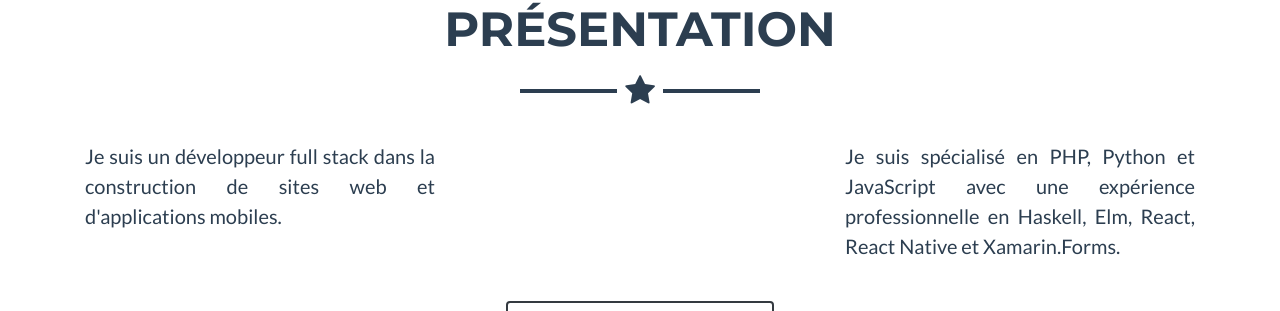
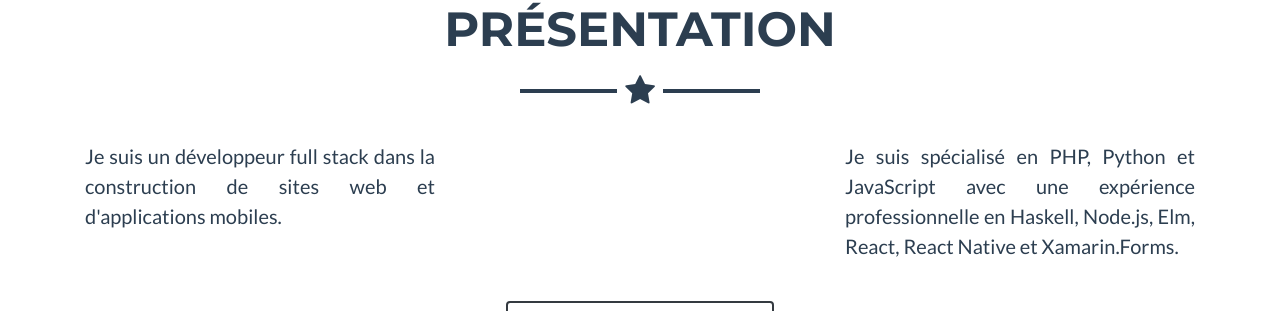
Before and after one commit to gregory-koenig/gregory-koenig.github.io, a plain HTML site: page index.html in a window 1280 px wide. Shown: the part 871-1182 px from the top of the page. Drawn offline with Linux system fonts and the light colour scheme.

Commit message:
main: Update index.html

```diff
--- a/index.html
+++ b/index.html
@@ -113,7 +113,7 @@
 
             <div class="col-lg-4 ml-auto">
                 <p class="lead text-justify">
-                    Je suis spécialisé en PHP, Python et JavaScript avec une expérience professionnelle en Haskell, Elm, React, React Native et Xamarin.Forms.
+                    Je suis spécialisé en PHP, Python et JavaScript avec une expérience professionnelle en Haskell, Node.js, Elm, React, React Native et Xamarin.Forms.
                 </p>
             </div>
         </div>
```
